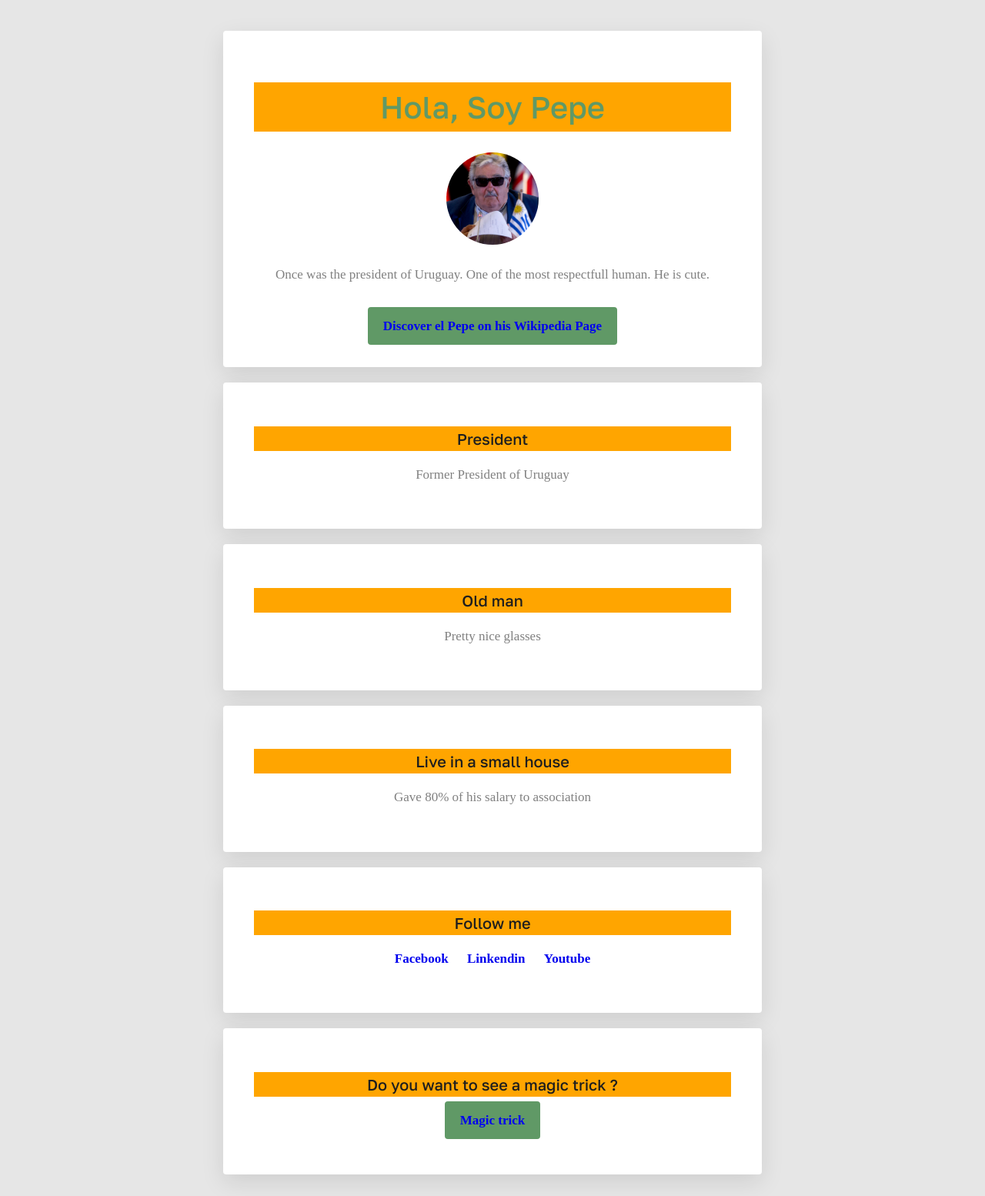
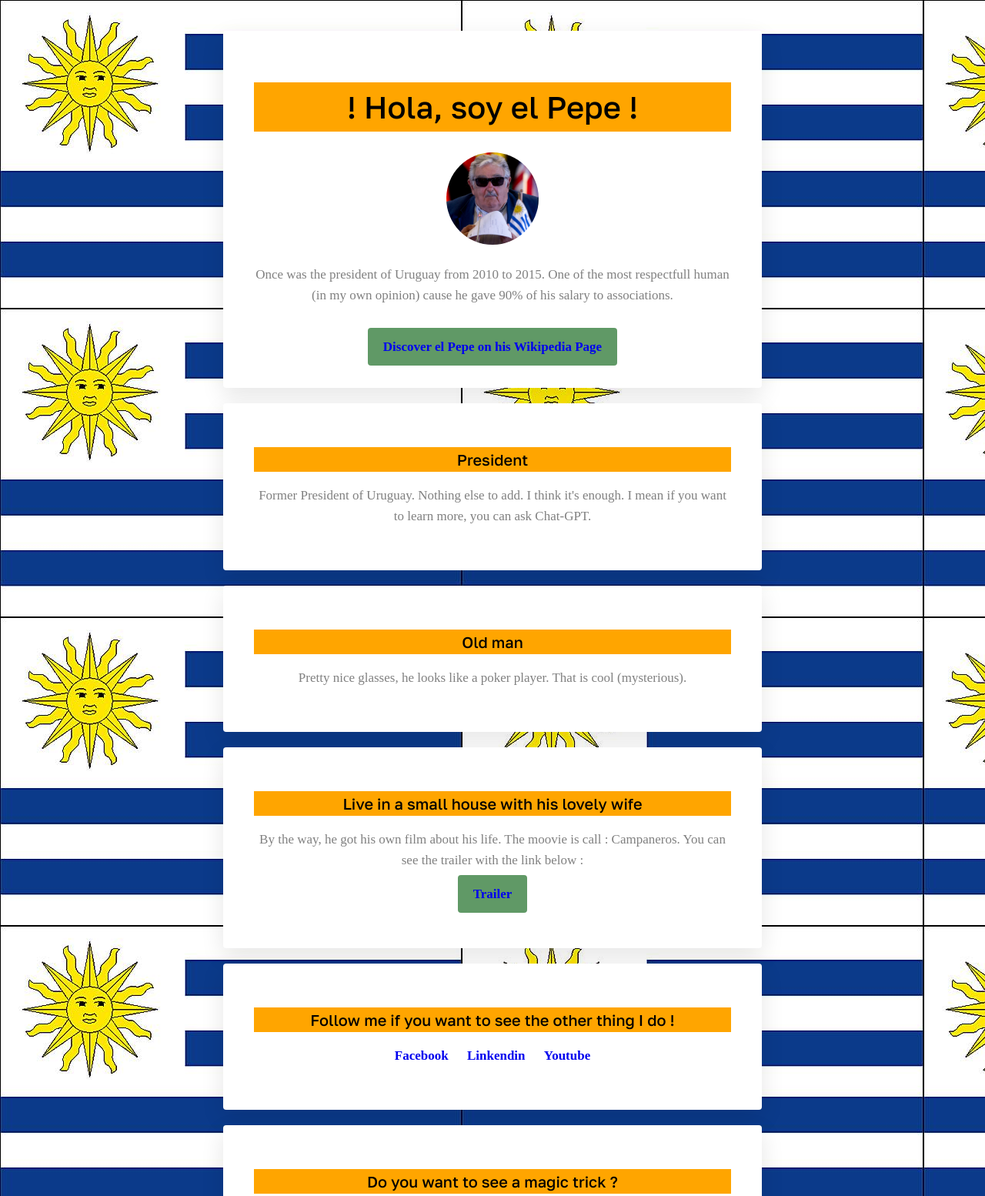
Before and after one commit to KubilanPasala/Pepe-Official-Website, a plain HTML site: page index.html in a window 1280 px wide. Shown: the top 1554 px of the page at 77% size. Drawn offline with Linux system fonts and the light colour scheme; files whose address does not match are found by name.

Commit message:
Add files via upload

```diff
--- a/index.html
+++ b/index.html
@@ -13,34 +13,37 @@
 
    <div class="container">
     <div class="card-white" id="introduction">
-     <h1>Hola, Soy Pepe</h1>
+     <h1>! Hola, soy el Pepe !</h1>
     <img src="images/pepe.jpg" class="img-circle" width="100px" alt="Pepe">
-    <p>Once was the president of Uruguay. One of the most respectfull human. He is cute.</p>
+    <p>Once was the president of Uruguay from 2010 to 2015. One of the most respectfull human (in my own opinion) cause he gave 90% of his salary to associations.</p>
     <a href="https://fr.wikipedia.org/wiki/Jos%C3%A9_Mujica" target="_blank" class="btn-blue">Discover el Pepe on his Wikipedia Page</a>
   </div>
    <div class="card-white">
        <h2>President</h2>
     <p>
-      Former President of Uruguay
+      Former President of Uruguay. Nothing else to add. I think it's enough. I mean if you want to learn more, you can ask Chat-GPT.
     </p>
    </div>
 
    <div class="card-white">
      <h2>Old man</h2>
     <p>
-      Pretty nice glasses
+      Pretty nice glasses, he looks like a poker player. That is cool (mysterious).
     </p>
    </div>
 
    <div class="card-white">
-       <h2>Live in a small house</h2>
+       <h2>Live in a small house with his lovely wife</h2>
     <p>
-      Gave 80% of his salary to association
+      By the way, he got his own film about his life. The moovie is call : Campaneros. You can see the trailer with the link below :
     </p>
+    <p>
+     <a href="https://www.youtube.com/watch?v=YoTujNSlTl0&ab_channel=Allocin%C3%A9%7CBandesAnnonces" target="_blank" class="btn-blue">Trailer</a>
+ </p>
    </div>
 
    <div class="card-white">
-      <h2>Follow me</h2>
+      <h2>Follow me if you want to see the other thing I do !</h2>
 
     <ul class="list-inline">
      <li>
--- a/style.css
+++ b/style.css
@@ -1,5 +1,6 @@
 body {
-	background-color: rgb(230,230,230);
+	background-image: url("images/uruguay-flag.jpg");
+	background-color: grey
 	color: rgb(30,30,30);
 	font-size: 17px;
 	line-height: 1.6;
@@ -12,7 +13,7 @@ h1, h2 {
 	background-color: orange
 }
 h1 {
-	color: #609966;
+	color: black;
 	font-weight: 500;
 	font-size: 40px;
 
```
Also changed, not shown: images/pepe.jpg (added), images/uruguay-flag.jpg (added).
